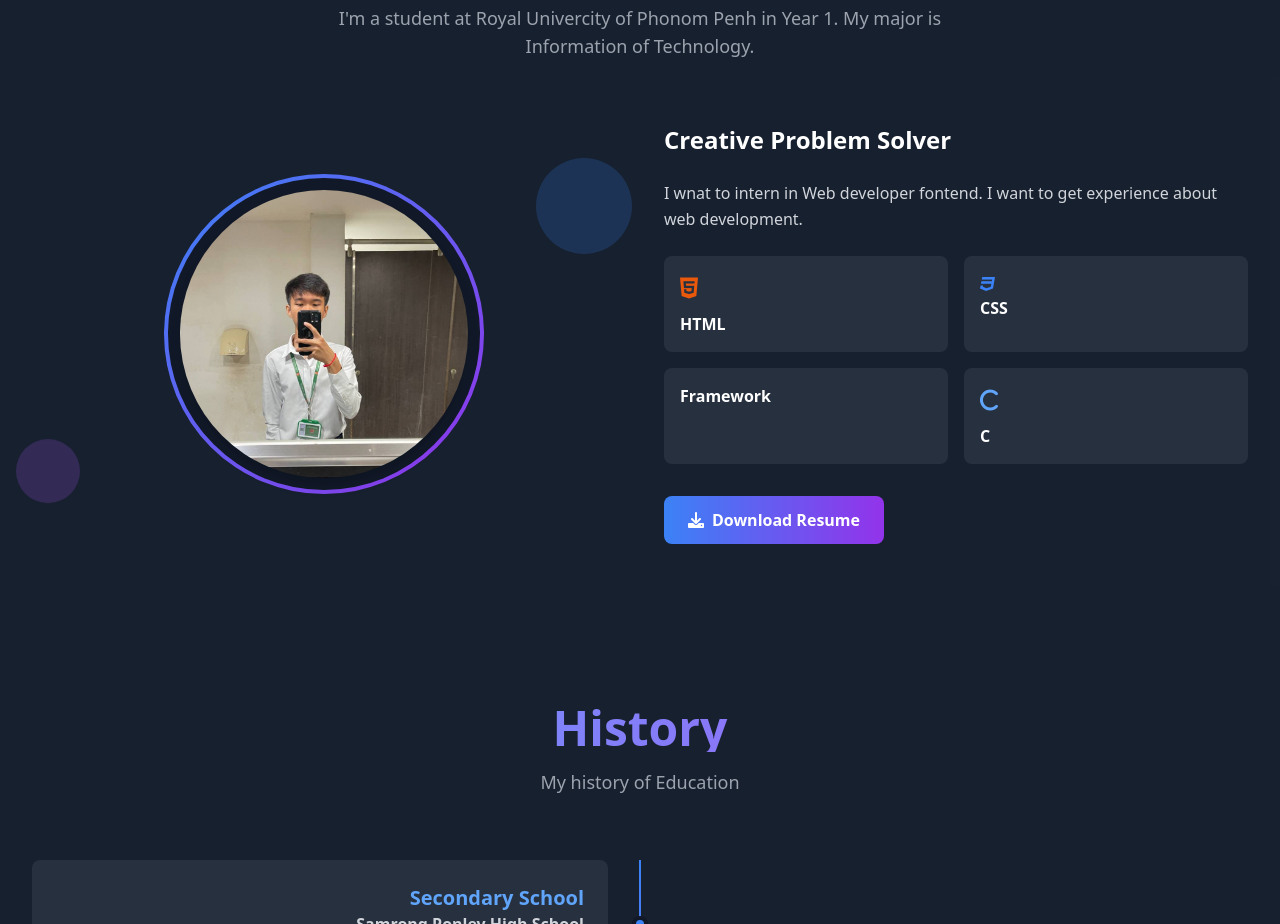
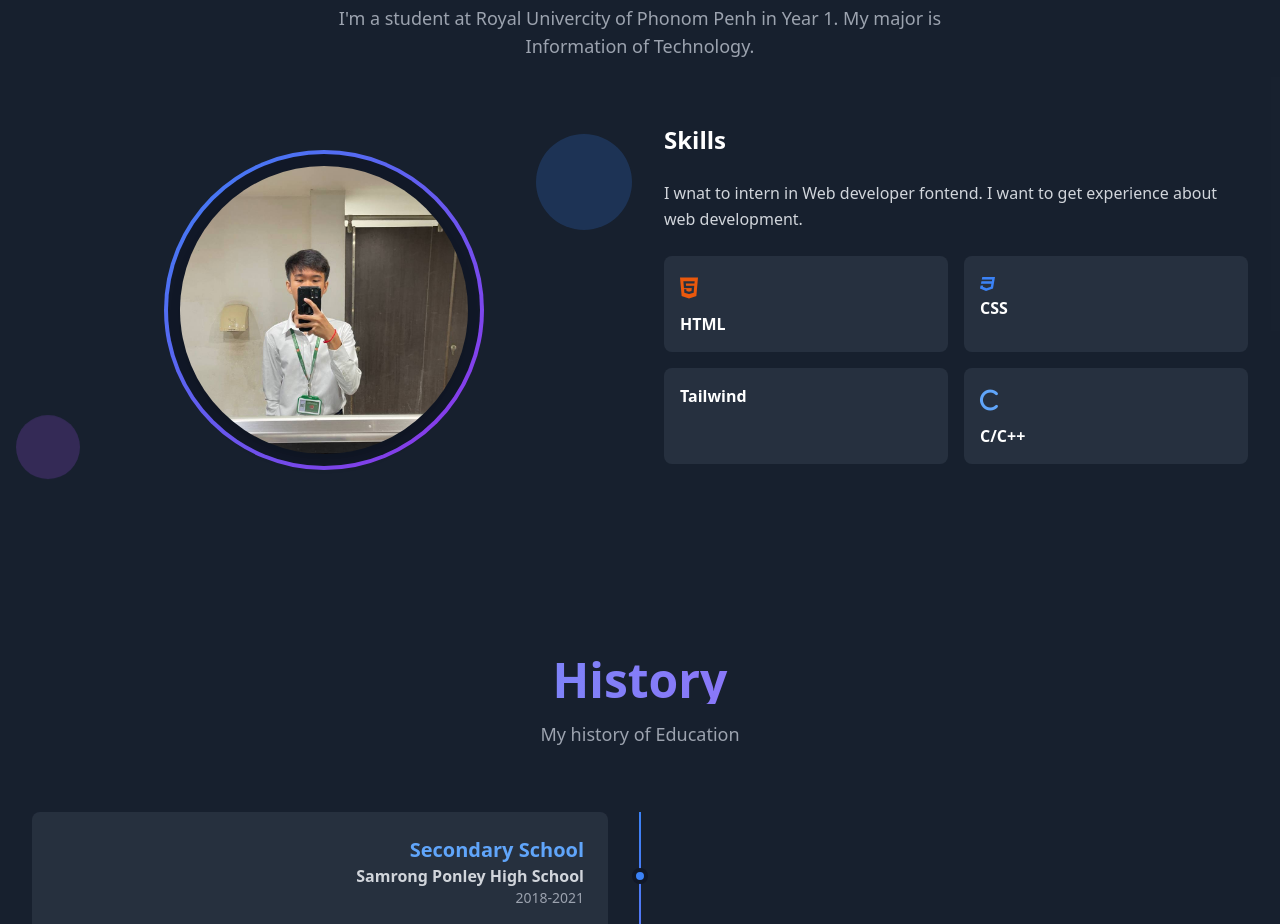
Before and after one commit to bunraksa0106/porfolio_bunraksa, a plain HTML site: page index.html in a window 1280 px wide. Shown: the part 940-1864 px from the top of the page. Drawn offline with nearby package versions, Linux system fonts and the light colour scheme.

Commit message:
first commit

```diff
--- a/index.html
+++ b/index.html
@@ -126,7 +126,7 @@
                     </div>
                 </div>
                 <div class="animate-fade-in-right">
-                    <h3 class="text-2xl font-bold mb-6">Creative Problem Solver</h3>
+                    <h3 class="text-2xl font-bold mb-6">Skills</h3>
                     <p class="text-gray-300 mb-6 leading-relaxed">
                         I wnat to intern in Web developer fontend. I want to get experience about web development.
                     </p>
@@ -142,18 +142,18 @@
                         </div>
                         <div class="bg-gray-700/50 p-4 rounded-lg hover:bg-gray-700 transition-colors duration-300">
                             <!-- <i class="fab fa-node-tw text-green-400 text-2xl mb-2"></i> -->
-                            <h4 class="font-semibold">Framework</h4>
+                            <h4 class="font-semibold">Tailwind</h4>
                         </div>
                         <div class="bg-gray-700/50 p-4 rounded-lg hover:bg-gray-700 transition-colors duration-300">
                             <i class="fa-brands fa-c text-blue-400 text-2xl mb-2"></i>
-                            <h4 class="font-semibold">C</h4>
+                            <h4 class="font-semibold">C/C++</h4>
                         </div>
                     </div>
 
-                    <a href="/resume.pdf" class="inline-flex items-center bg-gradient-to-r from-blue-500 to-purple-600 hover:from-blue-600 hover:to-purple-700 px-6 py-3 rounded-lg font-semibold transition-all duration-300 transform hover:scale-105">
+                    <!-- <a href="/resume.pdf" class="inline-flex items-center bg-gradient-to-r from-blue-500 to-purple-600 hover:from-blue-600 hover:to-purple-700 px-6 py-3 rounded-lg font-semibold transition-all duration-300 transform hover:scale-105">
                         <i class="fas fa-download mr-2"></i>
                         Download Resume
-                    </a>
+                    </a> -->
                 </div>
             </div>
         </div>
```
